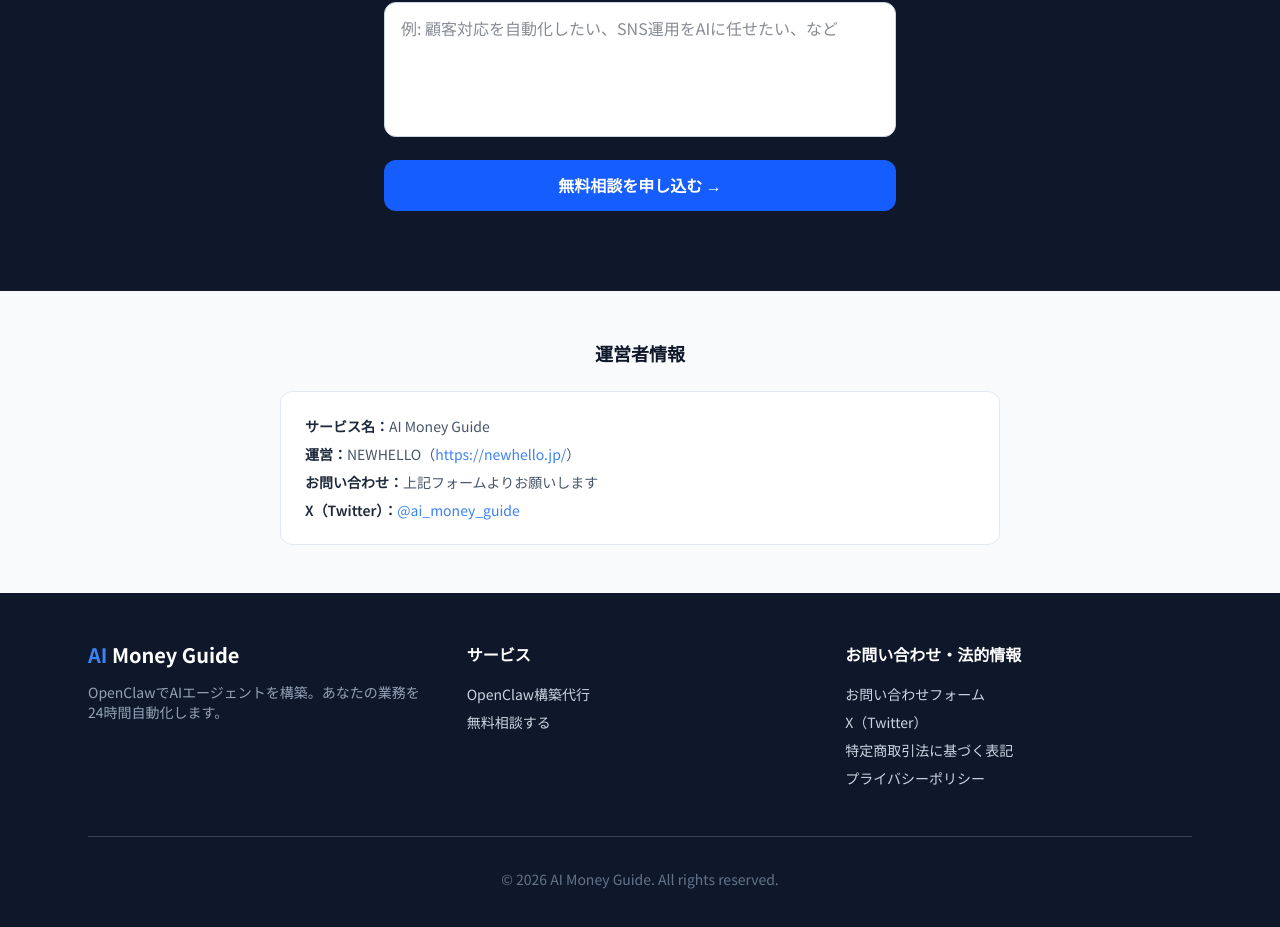
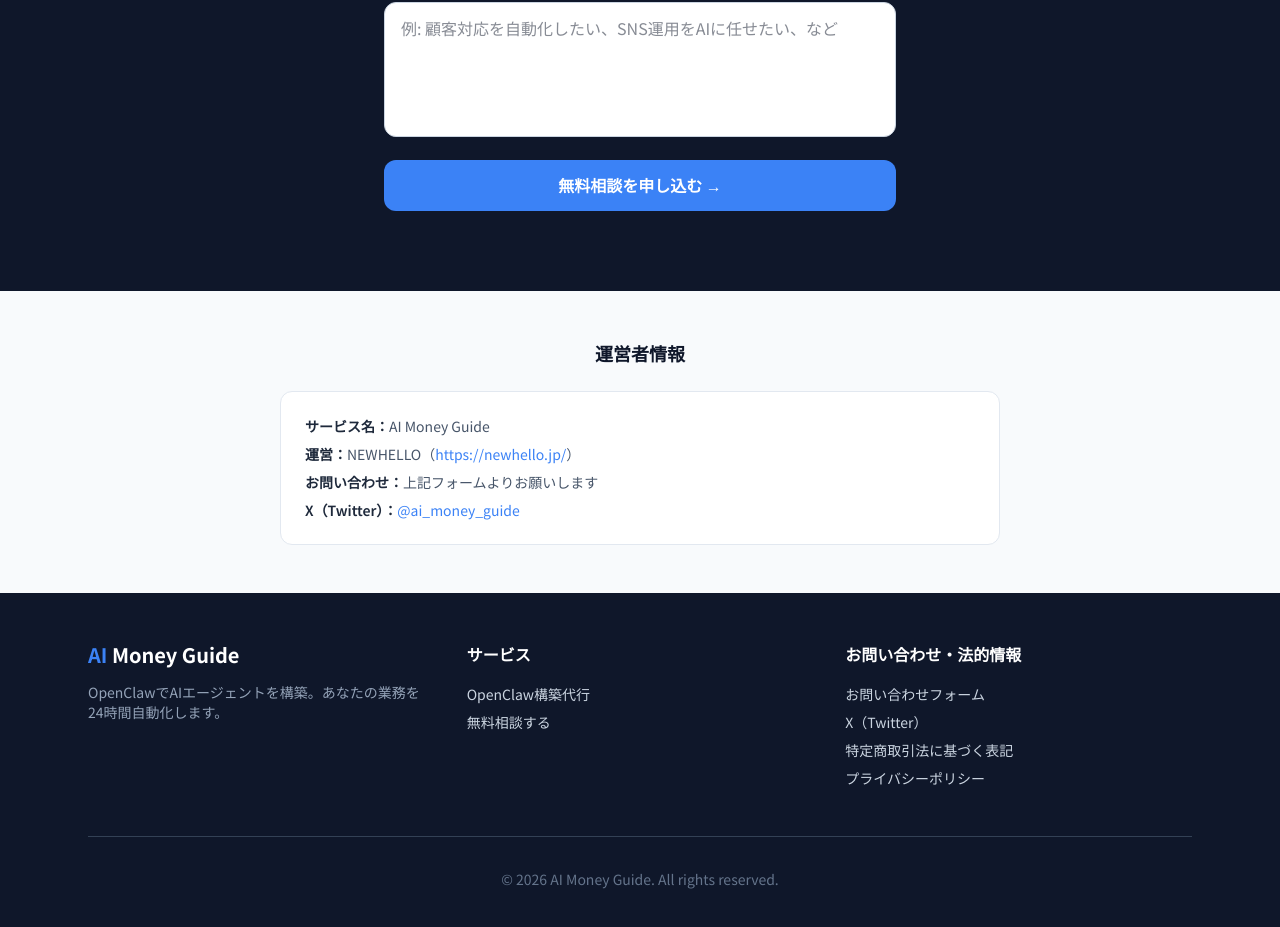
Before and after one commit to sntkmtnb/aimoneyguide, a Next.js app: page /services in a window 1280 px wide. Shown: the part 7152-8079 px from the top of the page. Built offline with nearby package versions, Linux system fonts and the light colour scheme.

Commit message:
Unify form button/focus colors to brand primary

```diff
--- a/src/components/ContactForm.tsx
+++ b/src/components/ContactForm.tsx
@@ -50,7 +50,7 @@
           value={form.name}
           onChange={(e) => setForm({ ...form, name: e.target.value })}
           placeholder="山田太郎"
-          className="w-full px-4 py-3 rounded-xl border border-gray-300 focus:border-blue-500 focus:ring-1 focus:ring-blue-500 outline-none bg-white text-gray-900"
+          className="w-full px-4 py-3 rounded-xl border border-gray-300 focus:border-primary focus:ring-1 focus:ring-primary outline-none bg-white text-gray-900"
         />
       </div>
       <div>
@@ -63,7 +63,7 @@
           value={form.email}
           onChange={(e) => setForm({ ...form, email: e.target.value })}
           placeholder="example@mail.com"
-          className="w-full px-4 py-3 rounded-xl border border-gray-300 focus:border-blue-500 focus:ring-1 focus:ring-blue-500 outline-none bg-white text-gray-900"
+          className="w-full px-4 py-3 rounded-xl border border-gray-300 focus:border-primary focus:ring-1 focus:ring-primary outline-none bg-white text-gray-900"
         />
       </div>
       <div>
@@ -76,13 +76,13 @@
           value={form.message}
           onChange={(e) => setForm({ ...form, message: e.target.value })}
           placeholder="例: 顧客対応を自動化したい、SNS運用をAIに任せたい、など"
-          className="w-full px-4 py-3 rounded-xl border border-gray-300 focus:border-blue-500 focus:ring-1 focus:ring-blue-500 outline-none resize-none bg-white text-gray-900"
+          className="w-full px-4 py-3 rounded-xl border border-gray-300 focus:border-primary focus:ring-1 focus:ring-primary outline-none resize-none bg-white text-gray-900"
         />
       </div>
       <button
         type="submit"
         disabled={status === 'sending'}
-        className="w-full bg-blue-600 hover:bg-blue-700 disabled:bg-gray-400 text-white font-semibold py-3 rounded-xl transition-colors"
+        className="w-full bg-primary hover:bg-primary-dark disabled:bg-gray-400 text-white font-semibold py-3 rounded-xl transition-colors"
       >
         {status === 'sending' ? '送信中...' : '無料相談を申し込む →'}
       </button>
```
